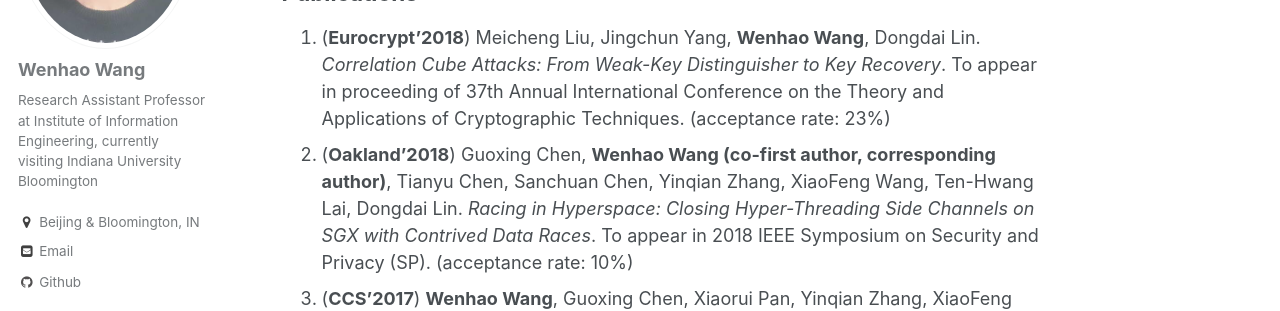
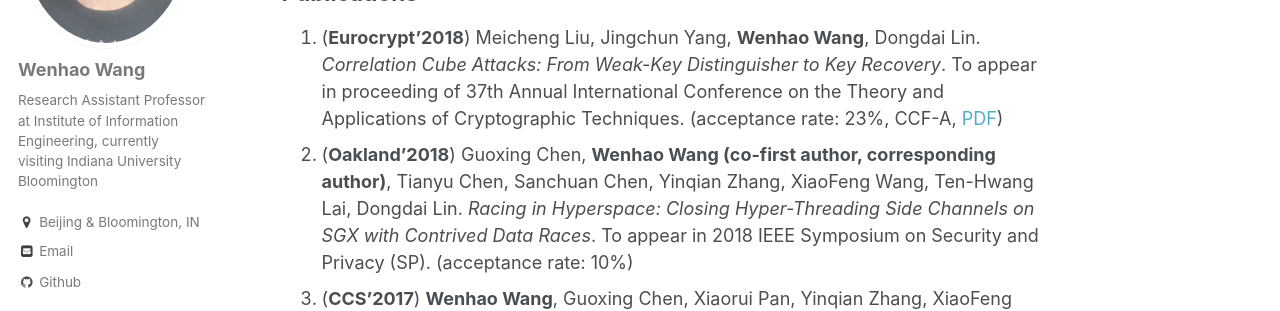
Before and after one commit to wenhao19/heartever.github.io, a Jekyll site: the page built from _pages/about.md, in a window 1280 px wide and 900 px high. Shown: the part 282-593 px from the top of the window. Built offline with Jekyll 4.4.1, drawn with Linux system fonts in a browser that asks for light colours.

Commit message:
Update about.md

```diff
--- a/_pages/about.md
+++ b/_pages/about.md
@@ -11,7 +11,7 @@
 
 Publications
 ======
-1. (**Eurocrypt'2018**) Meicheng Liu, Jingchun Yang, **Wenhao Wang**, Dongdai Lin. _Correlation Cube Attacks: From Weak-Key Distinguisher to Key Recovery_. To appear in proceeding of 37th Annual International Conference on the Theory and Applications of Cryptographic Techniques. (acceptance rate: 23%)
+1. (**Eurocrypt'2018**) Meicheng Liu, Jingchun Yang, **Wenhao Wang**, Dongdai Lin. _Correlation Cube Attacks: From Weak-Key Distinguisher to Key Recovery_. To appear in proceeding of 37th Annual International Conference on the Theory and Applications of Cryptographic Techniques. (acceptance rate: 23%, CCF-A, [PDF](https://heartever.github.io/files/correlation.pdf))
 1. (**Oakland'2018**) Guoxing Chen, **Wenhao Wang (co-first author, corresponding author)**, Tianyu Chen, Sanchuan Chen, Yinqian Zhang, XiaoFeng Wang, Ten-Hwang Lai, Dongdai Lin. _Racing in Hyperspace: Closing Hyper-Threading Side Channels on SGX with Contrived Data Races_. To appear in 2018 IEEE Symposium on Security and Privacy (SP). (acceptance rate: 10%)
 1. (**CCS'2017**) **Wenhao Wang**, Guoxing Chen, Xiaorui Pan, Yinqian Zhang, XiaoFeng Wang, Vincent Bindschaedler, Haixu Tang, Carl A. Gunter. _Leaky Cauldron on the Dark Land: Understanding Memory Side-Channel Hazards in SGX_. ACM Conference on Computer and Communications Security. (acceptance rate: 18%)
 1. (**FEAST'2017**) Shuai Wang, **Wenhao Wang**, Qinkun Bao, Pei Wang, XiaoFeng Wang, and Dinghao Wu. _Binary Code Retrofitting and Hardening Using SGX_.  In the 2nd Workshop on Forming an Ecosystem Around Software Transformation, 2017, co-located with CCS 2017.
```
